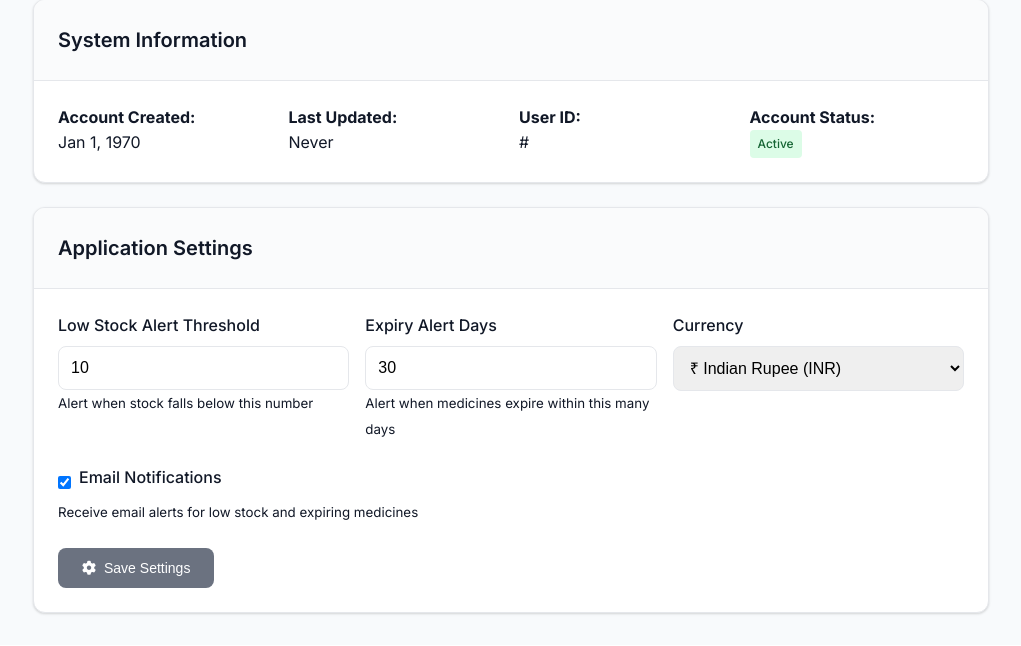
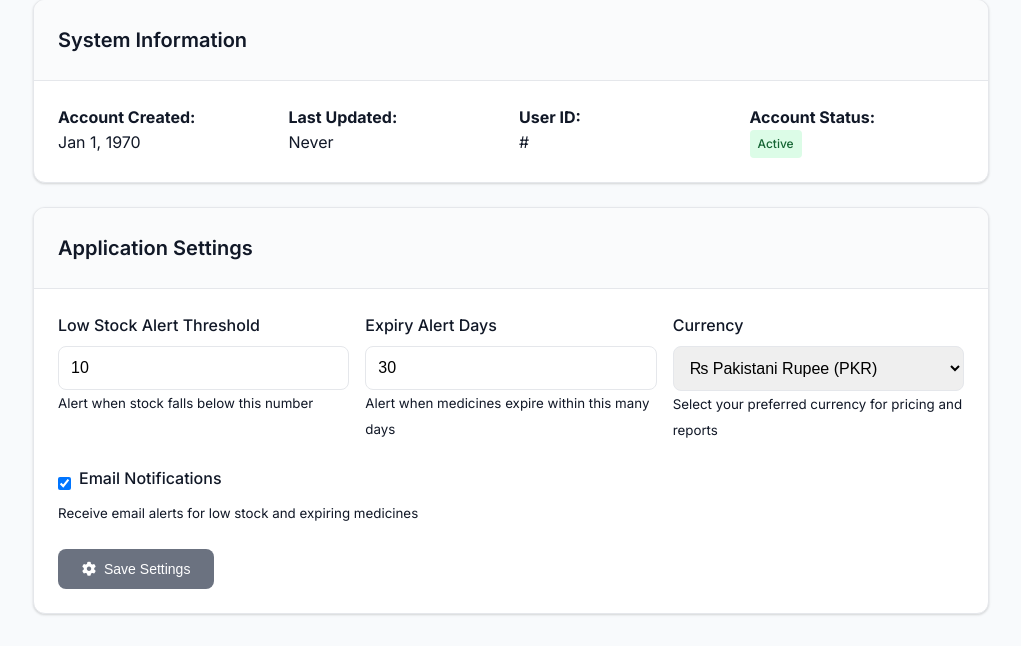
Before and after one commit to engrusman9393/Medilog, a PHP site: page /settings.php in a window 1280 px wide. Shown: the part 1048-1694 px from the top of the page, without its empty margins (259-1280 px from the left). Before the commit the page ends 1663 px from the top, so only its background shows below. Run offline with PHP 8.4, Linux system fonts and the light colour scheme; the visitor is signed in with stand-in values (Sample User, id 1); data that the repository does not hold is empty.

Commit message:
Expand currency selection with comprehensive global currency options
Co-authored-by: engr.usman80 <engr.usman80@gmail.com>

```diff
--- a/settings.php
+++ b/settings.php
@@ -243,10 +243,64 @@ try {
             <div class="form-group">
                 <label for="currency" class="form-label">Currency</label>
                 <select id="currency" class="form-control">
-                    <option value="INR" selected>₹ Indian Rupee (INR)</option>
+                    <option value="PKR" selected>₨ Pakistani Rupee (PKR)</option>
+                    <option value="INR">₹ Indian Rupee (INR)</option>
                     <option value="USD">$ US Dollar (USD)</option>
                     <option value="EUR">€ Euro (EUR)</option>
+                    <option value="GBP">£ British Pound (GBP)</option>
+                    <option value="JPY">¥ Japanese Yen (JPY)</option>
+                    <option value="CNY">¥ Chinese Yuan (CNY)</option>
+                    <option value="AUD">A$ Australian Dollar (AUD)</option>
+                    <option value="CAD">C$ Canadian Dollar (CAD)</option>
+                    <option value="CHF">Fr Swiss Franc (CHF)</option>
+                    <option value="SEK">kr Swedish Krona (SEK)</option>
+                    <option value="NOK">kr Norwegian Krone (NOK)</option>
+                    <option value="DKK">kr Danish Krone (DKK)</option>
+                    <option value="AED">د.إ UAE Dirham (AED)</option>
+                    <option value="SAR">﷼ Saudi Riyal (SAR)</option>
+                    <option value="QAR">﷼ Qatari Riyal (QAR)</option>
+                    <option value="KWD">د.ك Kuwaiti Dinar (KWD)</option>
+                    <option value="BHD">د.ب Bahraini Dinar (BHD)</option>
+                    <option value="OMR">﷼ Omani Rial (OMR)</option>
+                    <option value="EGP">£ Egyptian Pound (EGP)</option>
+                    <option value="TRY">₺ Turkish Lira (TRY)</option>
+                    <option value="ZAR">R South African Rand (ZAR)</option>
+                    <option value="NGN">₦ Nigerian Naira (NGN)</option>
+                    <option value="KES">KSh Kenyan Shilling (KES)</option>
+                    <option value="GHS">₵ Ghanaian Cedi (GHS)</option>
+                    <option value="BDT">৳ Bangladeshi Taka (BDT)</option>
+                    <option value="LKR">₨ Sri Lankan Rupee (LKR)</option>
+                    <option value="NPR">₨ Nepalese Rupee (NPR)</option>
+                    <option value="AFN">؋ Afghan Afghani (AFN)</option>
+                    <option value="MYR">RM Malaysian Ringgit (MYR)</option>
+                    <option value="SGD">S$ Singapore Dollar (SGD)</option>
+                    <option value="THB">฿ Thai Baht (THB)</option>
+                    <option value="IDR">Rp Indonesian Rupiah (IDR)</option>
+                    <option value="PHP">₱ Philippine Peso (PHP)</option>
+                    <option value="VND">₫ Vietnamese Dong (VND)</option>
+                    <option value="KRW">₩ South Korean Won (KRW)</option>
+                    <option value="HKD">HK$ Hong Kong Dollar (HKD)</option>
+                    <option value="TWD">NT$ Taiwan Dollar (TWD)</option>
+                    <option value="BRL">R$ Brazilian Real (BRL)</option>
+                    <option value="MXN">$ Mexican Peso (MXN)</option>
+                    <option value="ARS">$ Argentine Peso (ARS)</option>
+                    <option value="CLP">$ Chilean Peso (CLP)</option>
+                    <option value="COP">$ Colombian Peso (COP)</option>
+                    <option value="PEN">S/ Peruvian Sol (PEN)</option>
+                    <option value="RUB">₽ Russian Ruble (RUB)</option>
+                    <option value="PLN">zł Polish Zloty (PLN)</option>
+                    <option value="CZK">Kč Czech Koruna (CZK)</option>
+                    <option value="HUF">Ft Hungarian Forint (HUF)</option>
+                    <option value="RON">lei Romanian Leu (RON)</option>
+                    <option value="BGN">лв Bulgarian Lev (BGN)</option>
+                    <option value="HRK">kn Croatian Kuna (HRK)</option>
+                    <option value="ILS">₪ Israeli Shekel (ILS)</option>
+                    <option value="JOD">د.ا Jordanian Dinar (JOD)</option>
+                    <option value="LBP">ل.ل Lebanese Pound (LBP)</option>
+                    <option value="IRR">﷼ Iranian Rial (IRR)</option>
+                    <option value="IQD">ع.د Iraqi Dinar (IQD)</option>
                 </select>
+                <small class="text-secondary">Select your preferred currency for pricing and reports</small>
             </div>
         </div>
 
```
